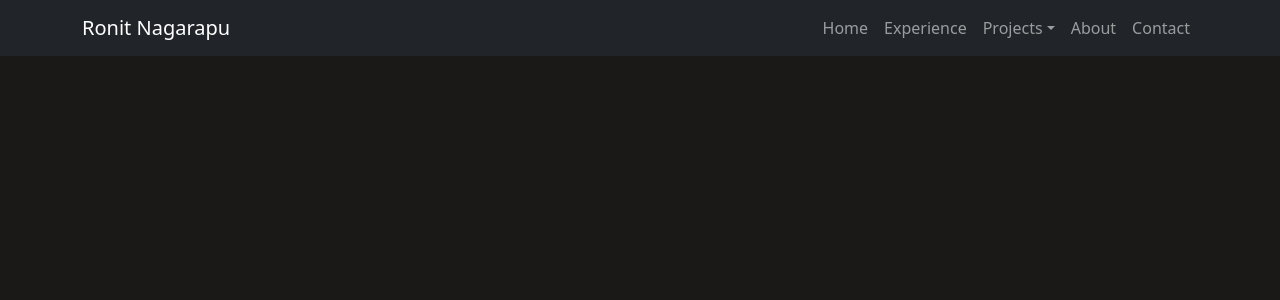
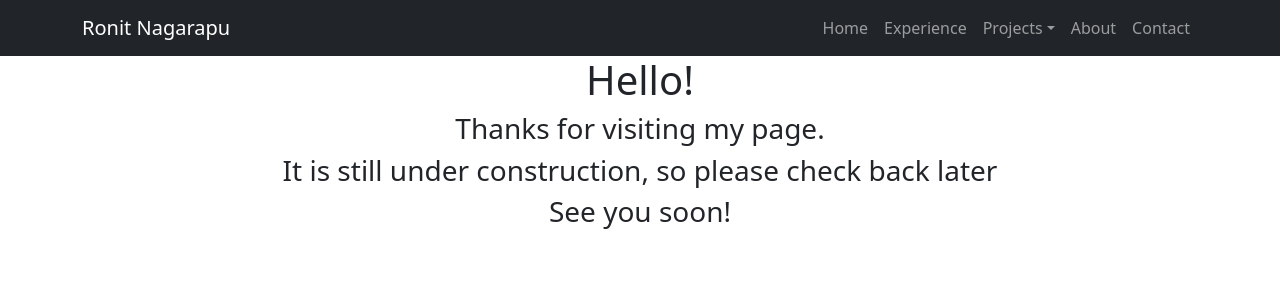
Before and after one commit to ronitnag04/ronitnag04.github.io, a React (Create React App) app: page / in a window 1280 px wide. Shown: the top 300 px of the page. Built offline with nearby package versions, Linux system fonts and the light colour scheme.

Commit message:
Splash Placeholder

```diff
--- a/src/components/Splash.js
+++ b/src/components/Splash.js
@@ -1,17 +1,15 @@
 import React from 'react'
-import styled from 'styled-components'
+import { Container } from 'react-bootstrap'
 
-const Container = styled.div`
-    background:${props => props.color || 'white'};
-    width:100%;
-    height:7000px;
-`
 
 const Splash = (props) => {
   return (
-    <Container
-      color={props.color}
-    />
+    <Container>
+      <h1>Hello!</h1>
+      <h3>Thanks for visiting my page.</h3>
+      <h3>It is still under construction, so please check back later</h3>
+      <h3>See you soon!</h3>
+    </Container>
   )
 }
 
```
